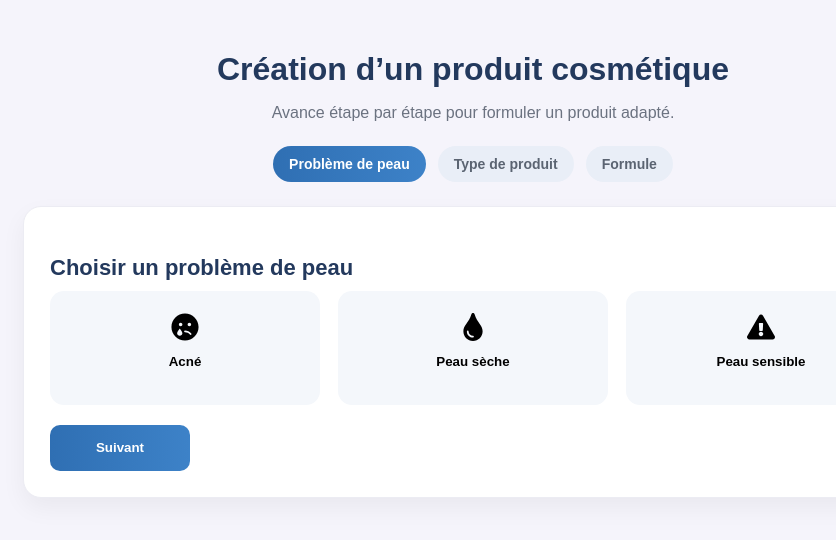
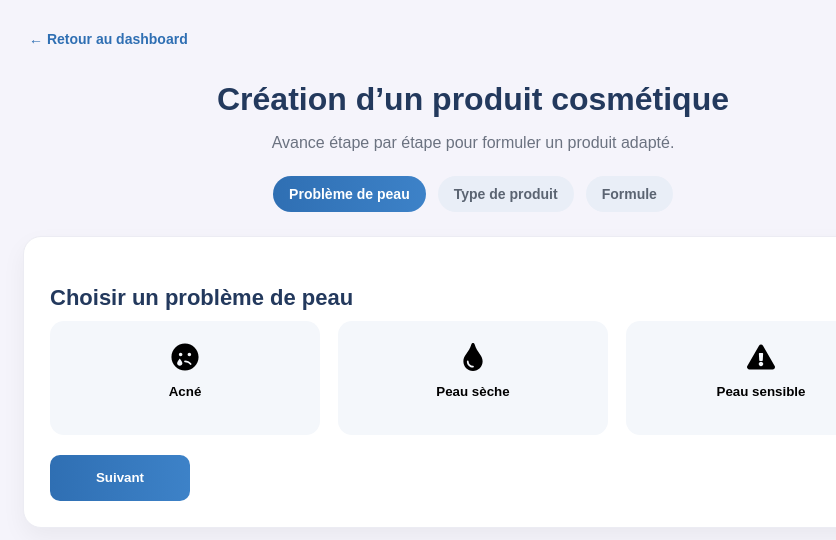
Before and after one commit to Es-saiydy/cosmetic-lab, a React (Create React App) app in the folder frontend/: page /creation-produit/probleme in a window 1280 px wide. Shown: the top 540 px of the page, without its empty margins (167-1003 px from the left). Built offline with nearby package versions, Linux system fonts and the light colour scheme; sample sign-in values are in the browser's storage.

Commit message:
retour button for mini-jeu 1

```diff
--- a/frontend/src/pages/CreationProduit/CreationProduitPage.jsx
+++ b/frontend/src/pages/CreationProduit/CreationProduitPage.jsx
@@ -1,8 +1,11 @@
 import { useState } from "react";
 import { Outlet, useLocation } from "react-router-dom";
 import "../../styles/creationProduit.css";
+import { useNavigate } from "react-router-dom";
 
 function CreationProduitPage() {
+  const navigate = useNavigate();
+
   const [formData, setFormData] = useState({
     probleme: "",
     typeProduit: "",
@@ -42,8 +45,15 @@ function CreationProduitPage() {
   const currentStep = getStep();
 
   return (
+
     <div className="game-page">
       <div className="game-container">
+        <button
+            className="back-button"
+            onClick={() => navigate("/dashboard")}
+        >
+            ← Retour au dashboard
+        </button>
         <h1 className="game-title">Création d’un produit cosmétique</h1>
         <p className="game-subtitle">
           Avance étape par étape pour formuler un produit adapté.
--- a/frontend/src/pages/Login.jsx
+++ b/frontend/src/pages/Login.jsx
@@ -45,7 +45,7 @@ function Login() {
   return (
     <div className="auth-page">
       <div className="auth-topbar">
-        <button className="auth-back" onClick={() => navigate(-1)}>
+        <button className="auth-back" onClick={() => navigate("/")}>
           ← Retour
         </button>
       </div>
@@ -104,7 +104,7 @@ function Login() {
         {message && <p className="auth-message">{message}</p>}
 
         <div className="auth-footer-link">
-          <Link to="/register">Mot de passe oublié ?</Link>
+          <Link to="/register">Inscription</Link>
         </div>
       </div>
 
--- a/frontend/src/pages/Register.jsx
+++ b/frontend/src/pages/Register.jsx
@@ -52,7 +52,7 @@ function Register() {
   return (
     <div className="auth-page">
       <div className="auth-topbar">
-        <button className="auth-back" onClick={() => navigate(-1)}>
+        <button className="auth-back" onClick={() => navigate("/login")}>
           ← Retour
         </button>
       </div>
--- a/frontend/src/styles/creationProduit.css
+++ b/frontend/src/styles/creationProduit.css
@@ -82,6 +82,20 @@
   outline: none;
   border-color: #2f6fb3;
   box-shadow: 0 0 0 3px rgba(47, 111, 179, 0.08);
+}
+
+.back-button {
+  background: transparent;
+  border: none;
+  color: #2f6fb3;
+  font-weight: 600;
+  cursor: pointer;
+  margin-bottom: 12px;
+  font-size: 14px;
+}
+
+.back-button:hover {
+  text-decoration: underline;
 }
 
 .formula-grid {
```
